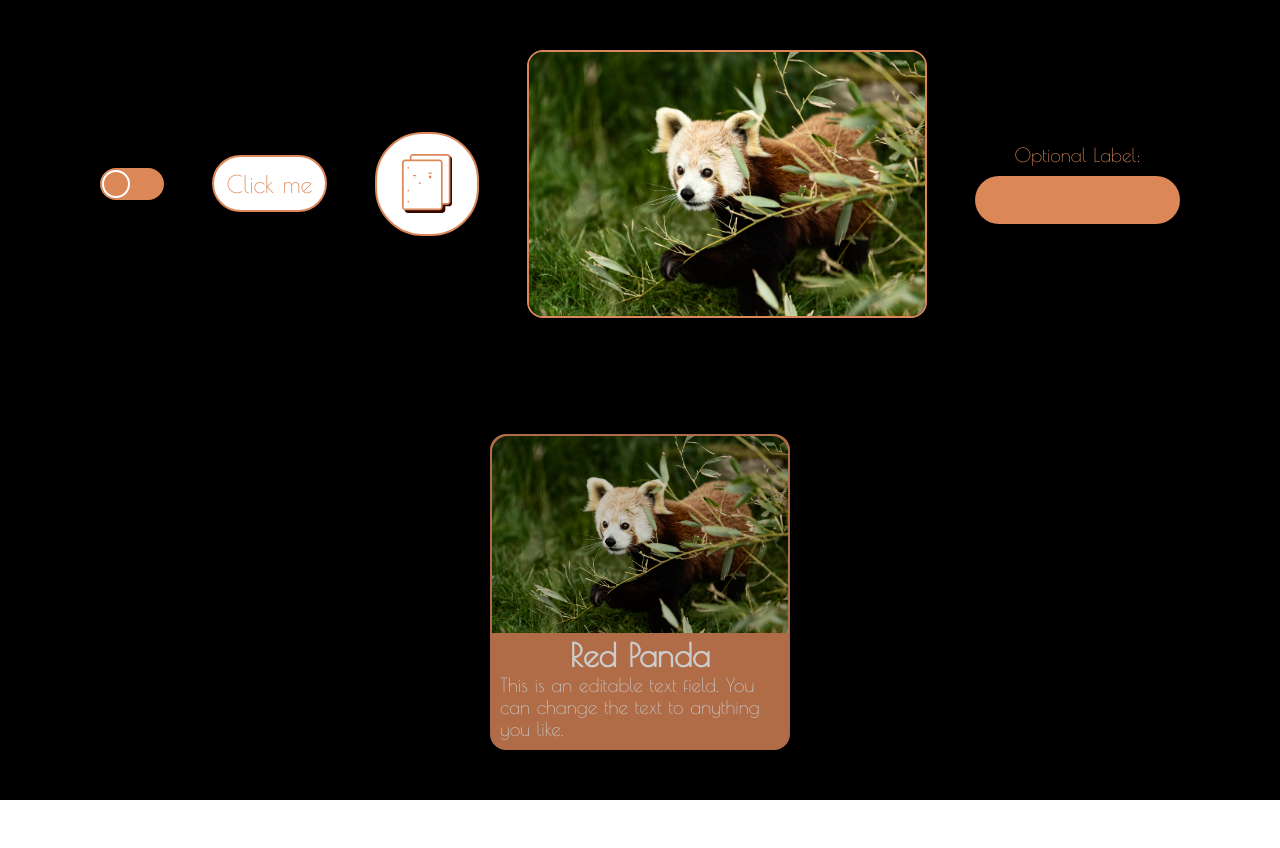
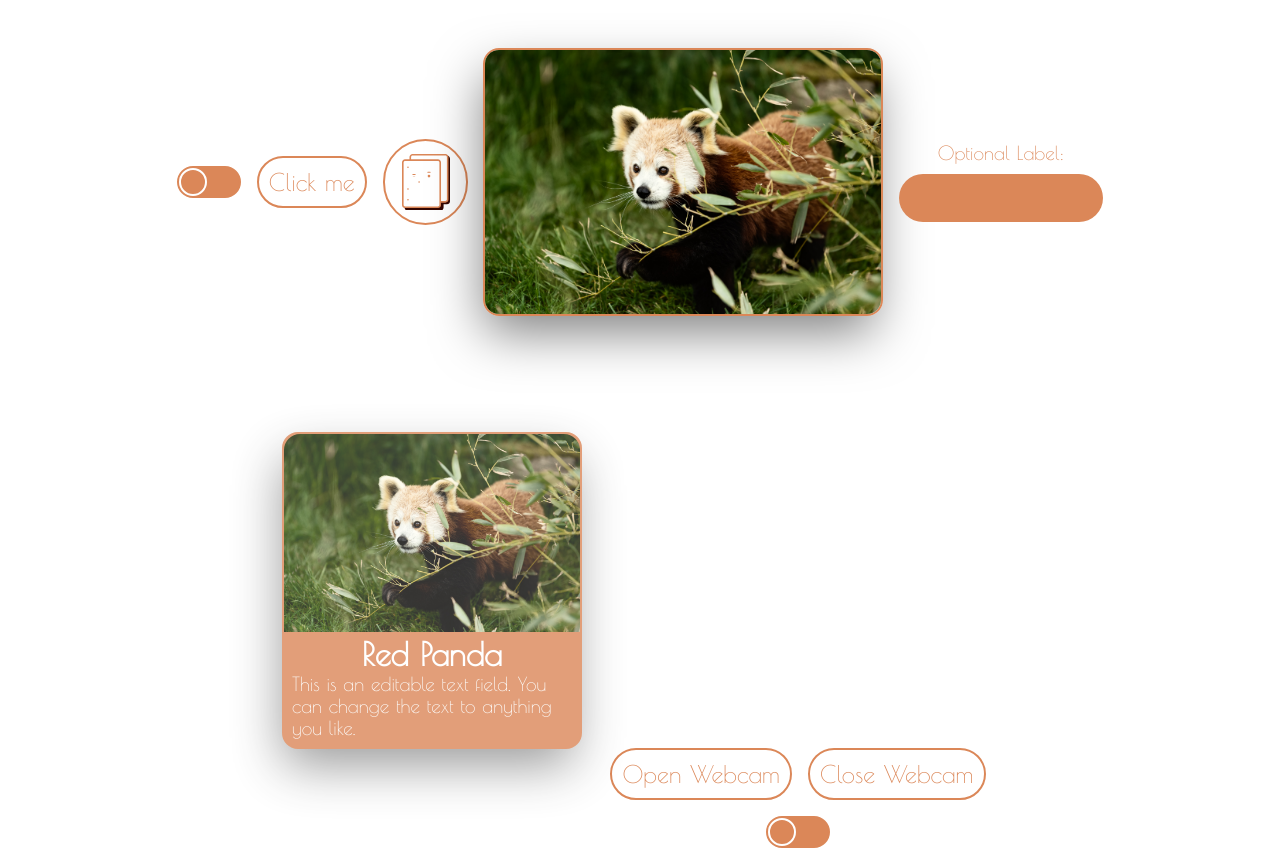
Before and after one commit to TimothyRedPanda/component_library, a React (Vite) app: page / in a window 1280 px wide. Before the commit the page ends 800 px from the top, so only its background shows below. Built offline with nearby package versions, Linux system fonts and the light colour scheme.

Commit message:
Added Webcam component - with open and close functionality.

```diff
--- a/src/app.tsx
+++ b/src/app.tsx
@@ -6,6 +6,7 @@ import {
 	ImagePreview,
 	Input,
 	SlideButton,
+	Webcam,
 } from "./components";
 import "./index.scss";
 function App() {
@@ -23,35 +24,46 @@ function App() {
 		<>
 			<div
 				className="wrapper"
-				style={darkMode ? { background: "#fff" } : { background: "#000" }}
+				style={{ backgroundColor: darkMode ? "black" : "white" }}
 			>
+				<section className="container-sections">
 					<SlideButton
 						onClick={() => {
 							darkMode ? setDarkMode(false) : setDarkMode(true);
 						}}
 					/>
+				</section>
+				<section className="container-sections">
 					<Button
 						text="Click me"
 						onClick={(): void => {
 							alert("Button clicked!");
 						}}
 					/>
+				</section>
+				<section className="container-sections">
 					<FileUpload
 						uploadText={fileName}
 						accepts="image/*"
 						onChange={handleChange}
 					/>
+				</section>
+				<section className="container-sections">
 					<ImagePreview
 						image={file ? file : "src/assets/images/red-panda.jpg"}
 						alt="Upload Image"
 						width="400px"
 					/>
+				</section>
+				<section className="container-sections">
 					<Input
 						id="inputId"
 						label="Optional Label:"
 						value={inputValue}
 						setValue={setInputValue}
 					/>
+				</section>
+				<section className="container-sections">
 					<Card
 						title={fileName ? fileName : "Red Panda"}
 						description={
@@ -62,6 +74,10 @@ function App() {
 						image={file ? file : "src/assets/images/red-panda.jpg"}
 						link="https://www.chewedleashphotography.com"
 					/>
+				</section>
+				<section className="container-sections">
+					<Webcam width={400} />
+				</section>
 			</div>
 		</>
 	);
--- a/src/components/button/button.scss
+++ b/src/components/button/button.scss
@@ -11,7 +11,7 @@ $tertiary-color: #340701;
     color: $quinary-color;
     cursor: pointer;
     font-size: 1.5rem;
-    padding: 1%;
+    padding: 10px;
     white-space: nowrap;
     width: fit-content;
     height: fit-content;
--- a/src/components/fileupload/fileupload.scss
+++ b/src/components/fileupload/fileupload.scss
@@ -27,7 +27,7 @@ input[type="file"] {
   display: flex;
   justify-content: center;
   align-items: center;
-  margin: 0.8rem;
-  width: 50px;
-  height: 50px;
+  margin: 1rem;
+  width: 3rem;
+  height: 3rem;
 }
--- a/src/components/index.ts
+++ b/src/components/index.ts
@@ -4,3 +4,4 @@ export * from "./card";
 export * from "./input";
 export * from "./fileupload";
 export * from "./imagePreview";
+export * from "./webcam";
--- /dev/null
+++ b/src/components/webcam/index.ts
@@ -0,0 +1 @@
+export { default as Webcam } from "./webcam";
--- /dev/null
+++ b/src/components/webcam/webcam.scss
@@ -0,0 +1,36 @@
+$primary-color: #b13d14;
+$quaternary-color: #9c1a04;
+$quinary-color: #db8758;
+$secondary-color: #fff;
+$tertiary-color: #340701;
+
+#videoCam {
+    aspect-ratio: 1/1;
+    object-fit: cover;
+    border-radius: 2rem;
+    box-shadow: 0 0 10px 0 rgba(0, 0, 0, 0.2);
+    border: $quinary-color solid 2px;
+    transition: all 0.35s ease-in-out;
+}
+
+.webcam-container {
+    display: flex;
+    flex-flow: column wrap;
+    gap: 1rem;
+    justify-content: center;
+    align-items: center;
+}
+
+.button-container {
+    display: flex;
+    flex-flow: row wrap;
+    width: 100%;
+    gap: 1rem;
+    justify-content: center;
+    align-items: center;
+}
+
+.btn-container {
+    width: fit-content;
+    align-self: center;
+}
--- /dev/null
+++ b/src/components/webcam/webcam.tsx
@@ -0,0 +1,74 @@
+import { motion } from "framer-motion";
+import { useState } from "react";
+import { Button, SlideButton } from "../../components";
+import "./webcam.scss";
+
+function Webcam(props: {
+	width: number;
+}) {
+	const [isOpen, setIsOpen] = useState(false);
+	function closeCam() {
+		const video = document.getElementById("videoCam") as HTMLVideoElement;
+		if ("srcObject" in video) {
+			video.srcObject = null;
+			setIsOpen(false);
+		}
+	}
+	function stopAudio() {
+		const video = document.getElementById("videoCam") as HTMLVideoElement;
+		const audioTracks = (video.srcObject as MediaStream).getAudioTracks();
+		for (const track of audioTracks) {
+			if (track.enabled) {
+				track.enabled = false;
+			} else {
+				track.enabled = true;
+			}
+		}
+	}
+	function openCam() {
+		const All_mediaDevices = navigator.mediaDevices;
+		All_mediaDevices.getUserMedia({
+			audio: true,
+			video: true,
+		})
+			.then((vidStream) => {
+				const video = document.getElementById("videoCam") as HTMLVideoElement;
+				if ("srcObject" in video) {
+					video.srcObject = vidStream;
+				}
+				video.onloadedmetadata = () => {
+					video.play();
+					setIsOpen(true);
+				};
+			})
+			.catch((err) => {
+				alert("Can't access webcam");
+				console.log(err);
+			});
+	}
+	return (
+		<main className="webcam-container">
+			<motion.video
+				id="videoCam"
+				autoPlay
+				width={props.width}
+				animate={{
+					scaleY: isOpen ? 1 : 0,
+					backgroundColor: isOpen ? "#000" : "#fff",
+					scaleX: isOpen ? 1 : 0,
+				}}
+				transition={{ duration: 0.35 }}
+			>
+				<track kind="captions" />
+			</motion.video>
+
+			<div className="button-container">
+				<Button text="Open Webcam" onClick={openCam} />
+				<Button text="Close Webcam" onClick={closeCam} />
+			</div>
+			<SlideButton onClick={stopAudio} />
+		</main>
+	);
+}
+
+export default Webcam;
--- a/src/index.scss
+++ b/src/index.scss
@@ -8,13 +8,21 @@
 }
 
 .wrapper {
-    align-items: center;
-    gap: 3rem;
+    gap: 1rem;
     display: flex;
     flex-flow: row wrap;
+    justify-content: center;
+    align-items: center;
+    padding: 3rem;
+    width: 100vw;
     height: 100vh;
-    justify-content: center;
-    padding: 1rem;
-    width: 100vw;
     transition: all 0.5s ease-in-out;
 }
+
+.container-sections {
+    display: flex;
+    flex-flow: column wrap;
+    gap: 1rem;
+    justify-content: center;
+    align-items: center;
+}
```
Lines whose indentation alone changed are shown as unchanged.
